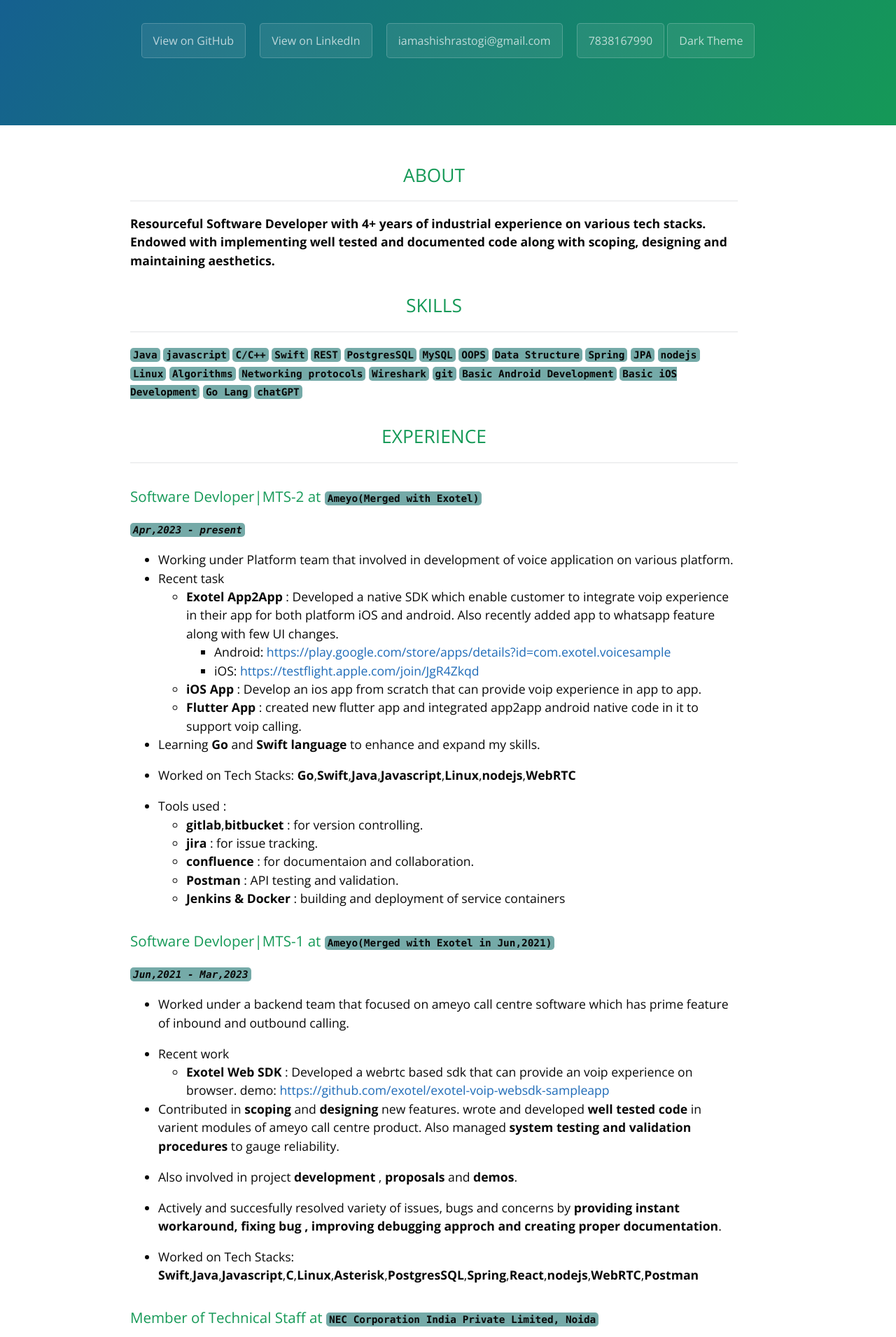
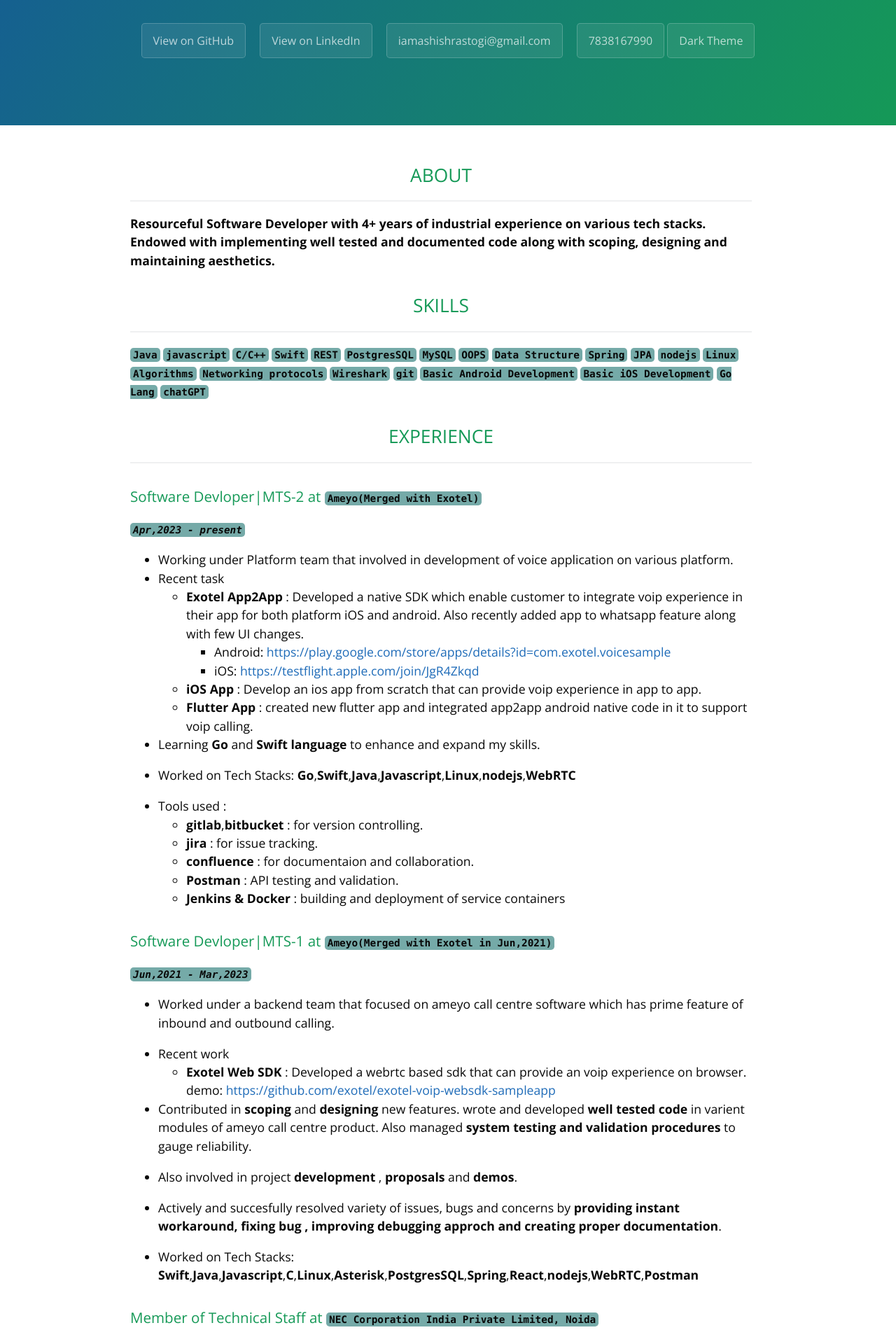
Before and after one commit to ImAshishRastogi/Resume, a Jekyll site: the page built from index.md, in a window 1280 px wide. Shown: the part 390-2300 px from the top of the page at 70% size. Built offline with Jekyll 4.4.1, drawn with Linux system fonts in a browser that asks for light colours.

Commit message:
width change

```diff
--- a/_sass/jekyll-theme-cayman.scss
+++ b/_sass/jekyll-theme-cayman.scss
@@ -208,9 +208,9 @@ a {
   }
 
   @include large {
-    max-width: 200rem;
+    max-width: 300rem;
     padding: 2rem 6rem;
-    margin: 20px 130px 130px 90px;
+    margin: 20px 110px 110px 90px;
     font-size: 1.1rem;
   }
 
```
